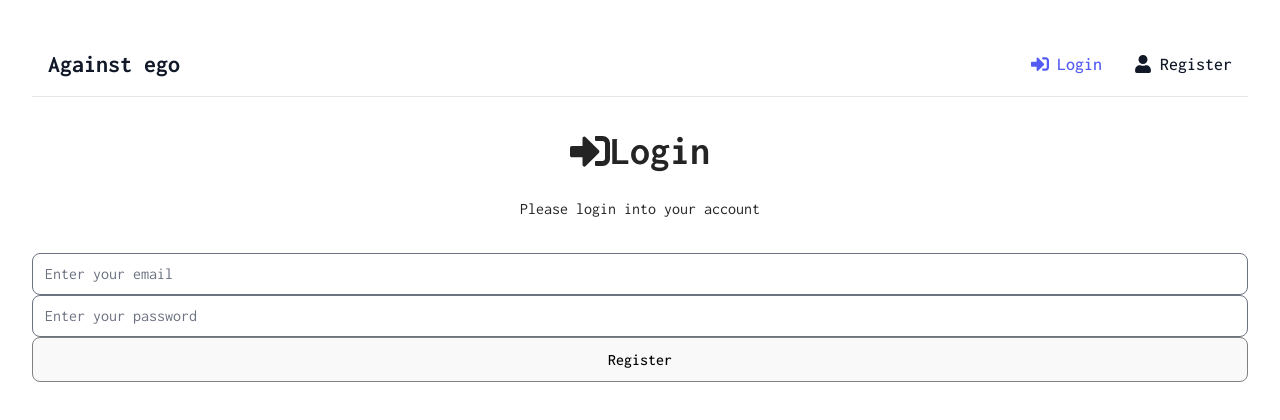
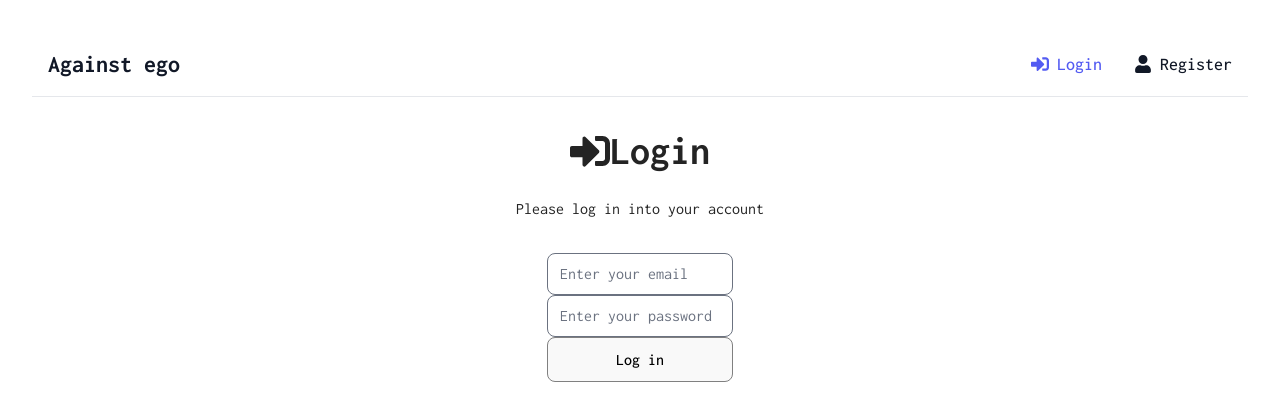
Before and after one commit to Bilolini/mern, a React (Vite) app in the folder frontend/: page /login in a window 1280 px wide. Shown: the top 420 px of the page. Built offline with nearby package versions, Linux system fonts and the light colour scheme.

Commit message:
fix small typos and bug

```diff
--- a/frontend/components/Header.jsx
+++ b/frontend/components/Header.jsx
@@ -19,9 +19,9 @@ function Header() {
         <header>
             <nav className="bg-white border-gray-200 dark:bg-gray-900">
                 <div className="max-w-screen-xl flex flex-wrap items-center justify-between mx-auto p-4">
-                    <NavLink to="/" className="flex items-center">
+                    <a href='' className="flex items-center">
                         <span className="self-center text-2xl font-semibold whitespace-nowrap text-gray-900 dark:text-white">Against ego</span>
-                    </NavLink>
+                    </a>
                     <button
                         data-collapse-toggle="navbar-default"
                         type="button"
--- a/frontend/pages/Login.jsx
+++ b/frontend/pages/Login.jsx
@@ -44,10 +44,10 @@ function Login() {
         <div >
             <section className='heading flex justify-center p-8 items-center flex-col'>
                 <h2 className='flex items-center gap-3 mb-6 font-bold'><FaSignInAlt /> Login </h2>
-                <p>Please login into your account</p>
+                <p>Please log in into your account</p>
             </section>
-            <section>
-                <form className='flex flex-col gap-5' onSubmit={onSubmit}>
+            <section className='flex justify-center items-center'>
+                <form className='flex flex-col gap-5 w-[300px]' onSubmit={onSubmit}>
                     <input
                         className='rounded-lg'
                         type="email"
@@ -68,7 +68,7 @@ function Login() {
                         onChange={onChange}
                         autoComplete='on'
                     />
-                    <button className='btn' type='submit'>Register</button>
+                    <button className='btn' type='submit'>Log in</button>
                 </form>
             </section>
         </div>
--- a/frontend/pages/Register.jsx
+++ b/frontend/pages/Register.jsx
@@ -52,8 +52,8 @@ function Register() {
                 <h2 className='flex items-center gap-3 mb-6 font-bold'><FaUser /> Register </h2>
                 <p>Please create an account</p>
             </section>
-            <section>
-                <form className='flex flex-col gap-5' onSubmit={onSubmit}>
+            <section className='flex justify-center items-center'>
+                <form className='flex flex-col gap-5 w-[300px]' onSubmit={onSubmit}>
                     <input
                         className='rounded-lg'
                         type="text"
```
